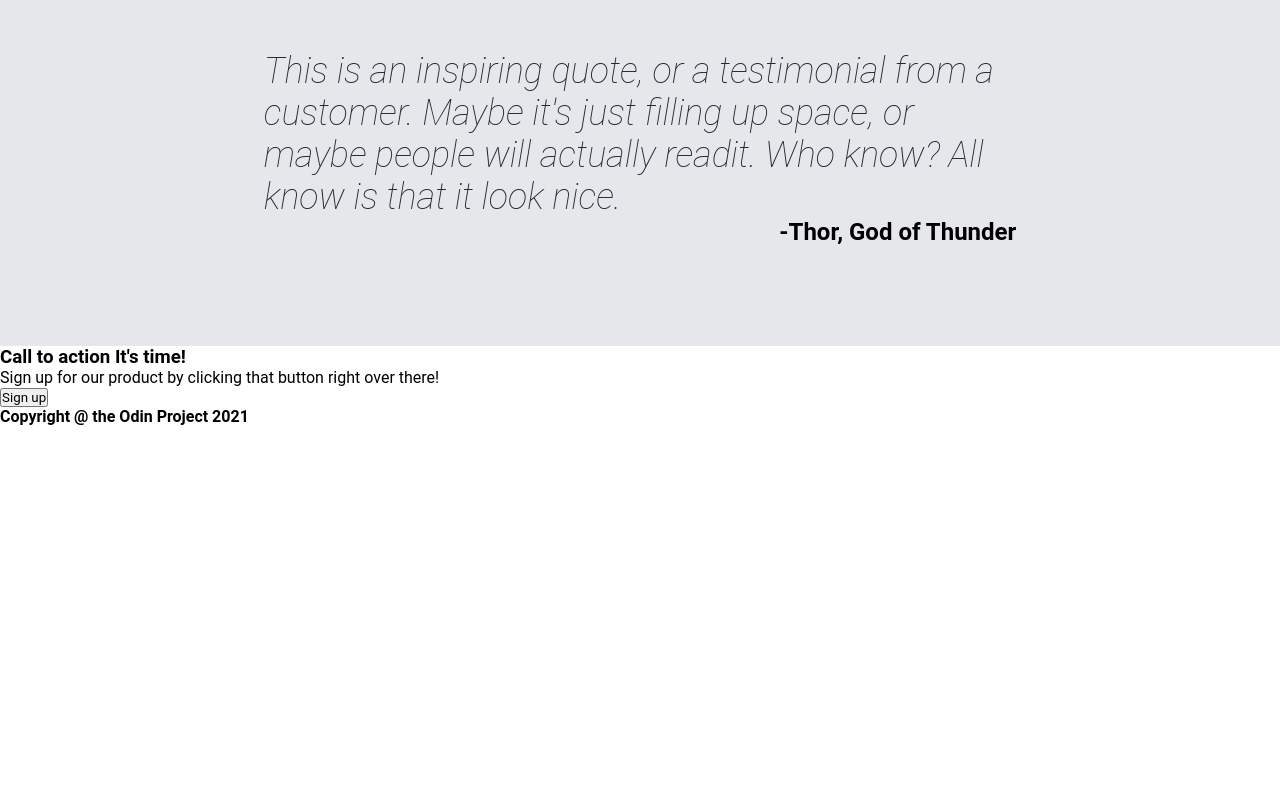
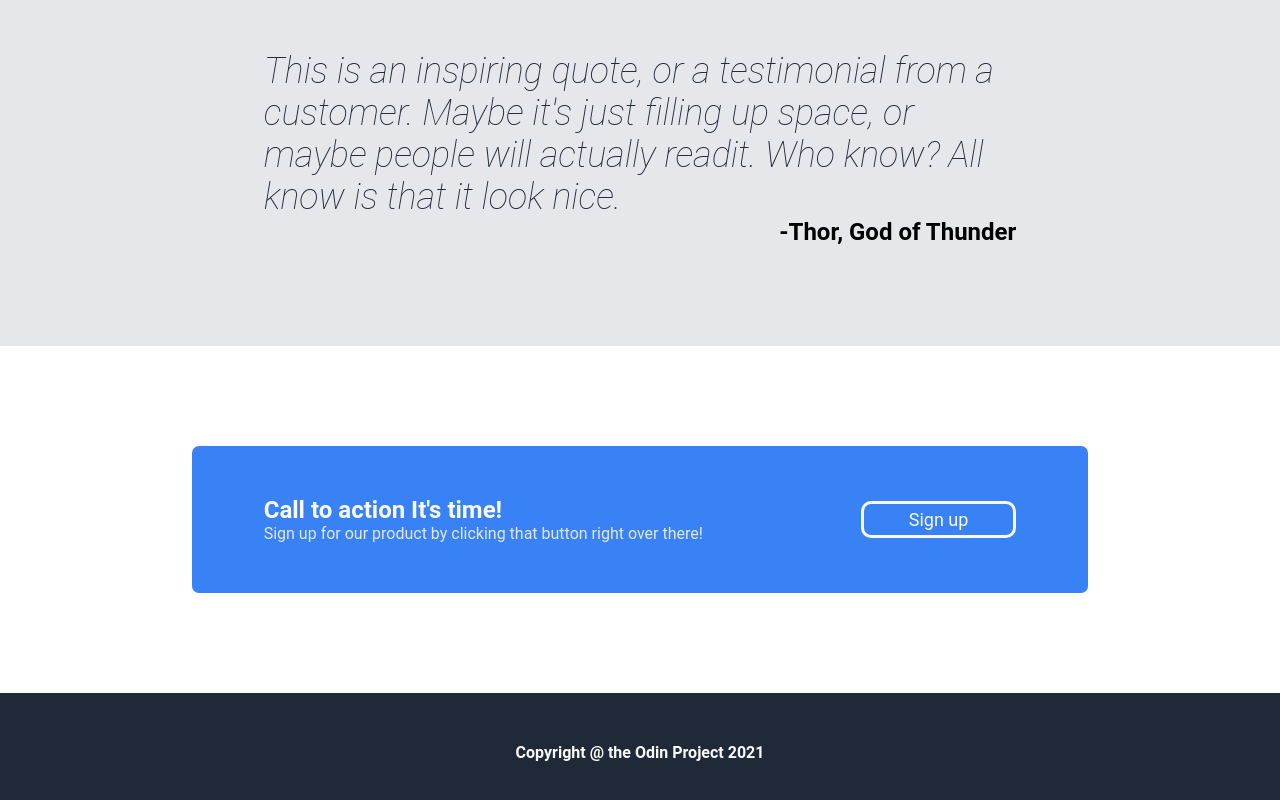
Before and after one commit to mhumanaw/odin-landing-page, a plain HTML site: page index.html in a window 1280 px wide. Shown: the part 1036-1836 px from the top of the page. Before the commit the page ends 1462 px from the top, so only its background shows below. Drawn offline with Linux system fonts and the light colour scheme.

Commit message:
complated

```diff
--- a/index.html
+++ b/index.html
@@ -74,10 +74,16 @@
     </div>
 
     <div class="action">
-        <div class="text">
-            <h3>Call to action It's time!</h3>
-            <p>Sign up for our product by clicking that button right over there!</p>
-            <button>Sign up</button>
+        <div class="container">
+            <div class="action-content">
+                <div class="text">
+                    <h2>Call to action It's time!</h2>
+                    <p>Sign up for our product by clicking that button right over there!</p>
+                </div>
+                <div class="button">
+                    <button>Sign up</button>
+                </div>
+            </div>
         </div>
     </div>
 
--- a/style.css
+++ b/style.css
@@ -116,3 +116,44 @@ nav{
 .quote > h2 {
     text-align: right;
 }
+
+.action{
+    margin: 100px 0;
+}
+
+.action-content {
+    border-radius: 7px;
+    background-color: #3882F6;
+    padding: 50px 8%;
+    display: flex;
+    place-items: center;
+    justify-content: space-between;
+}
+
+.action-content > .text > h2{
+    color: #F9FAF8;
+}
+
+.action-content > .text > p {
+    color: #E5E7EB;
+}
+
+.action-content > .button {
+    place-items: center;
+}
+
+.button > button{
+    background-color: transparent;
+    border: 3px solid #F9FAF8;
+    border-radius: 10px;
+    font-size: 18px;
+    color: #F9FAF8;
+    padding: 5px 45px;
+}
+
+footer {
+    padding: 50px;
+    text-align: center;
+    background-color: #1F2937;
+    color: #F9FAF8;
+}
```
